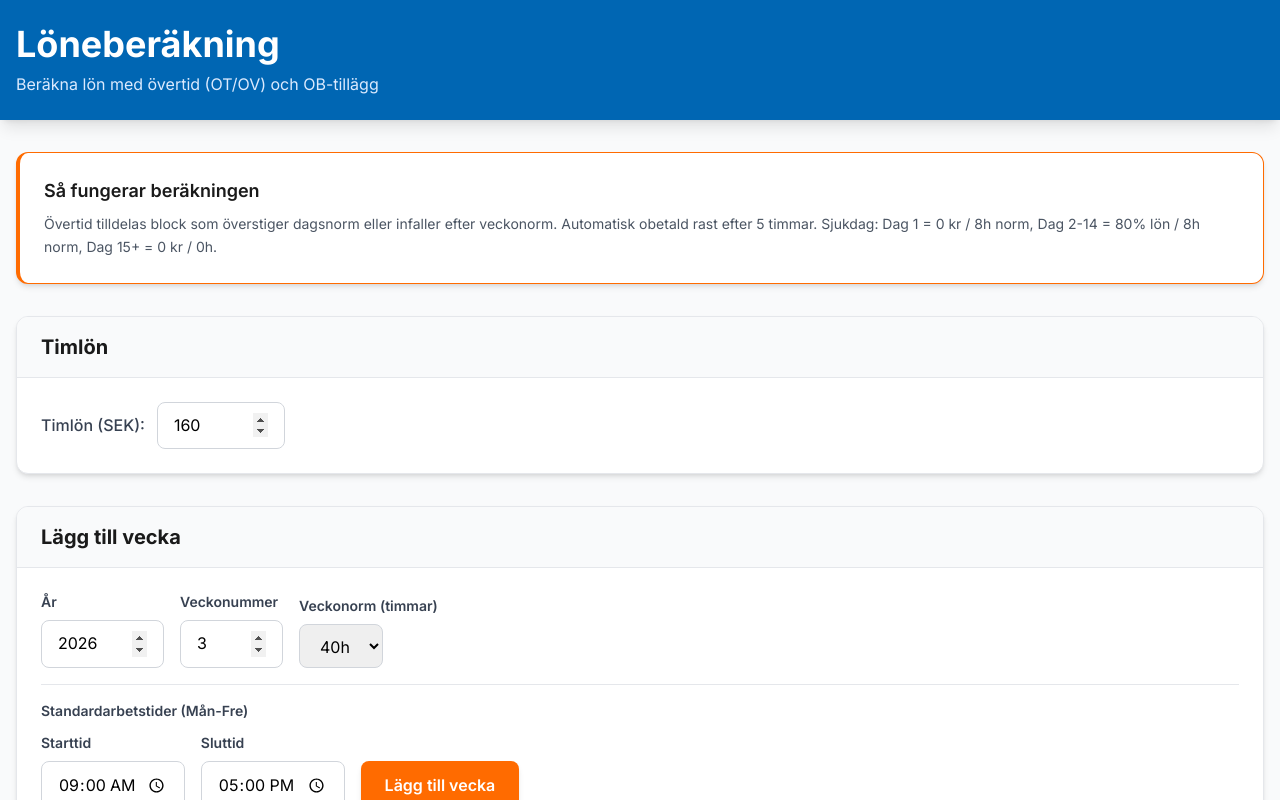
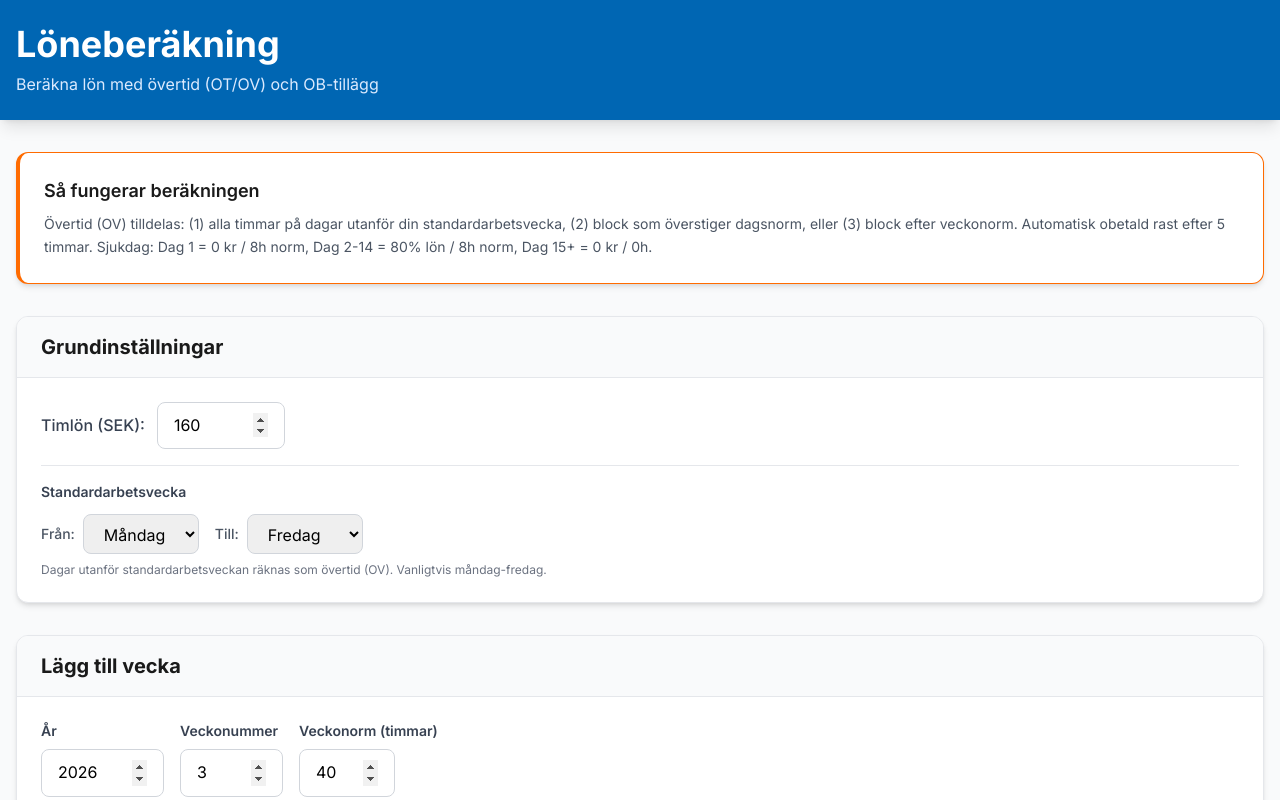
Before and after one commit to mendi-git/wage-calc, a React (Vite) app: page / in a window 1280 px wide. Shown: the top 800 px of the page. Built offline with nearby package versions, Linux system fonts and the light colour scheme.

Commit message:
added definititon of standard week

```diff
--- a/src/App.tsx
+++ b/src/App.tsx
@@ -1,5 +1,5 @@
 import React, { useState } from 'react';
-import { Week, CalculationResult, WorkDay } from './types';
+import { Week, CalculationResult, WorkDay, DayOfWeekNumber } from './types';
 import { WeekInput } from './components/WeekInput';
 import { Summary } from './components/Summary';
 import { calculateWages } from './utils/wageCalculator';
@@ -8,6 +8,8 @@ import { getDateFromWeekAndDay } from './utils/timeUtils';
 function App() {
   const [weeks, setWeeks] = useState<Week[]>([]);
   const [hourlyWage, setHourlyWage] = useState<number>(160);
+  const [workWeekStart, setWorkWeekStart] = useState<DayOfWeekNumber>(1); // Monday
+  const [workWeekEnd, setWorkWeekEnd] = useState<DayOfWeekNumber>(5); // Friday
   const [result, setResult] = useState<CalculationResult | null>(null);
 
   const handleAddWeek = (week: Week) => {
@@ -73,7 +75,7 @@ function App() {
       return;
     }
 
-    const calculationResult = calculateWages(weeks, hourlyWage);
+    const calculationResult = calculateWages(weeks, hourlyWage, workWeekStart, workWeekEnd);
     setResult(calculationResult);
 
     // Scroll to results
@@ -102,7 +104,7 @@ function App() {
           <div className="p-6">
             <h2 className="text-lg font-semibold text-byggnads-dark mb-2">Så fungerar beräkningen</h2>
             <p className="text-byggnads-gray-600 text-sm leading-relaxed">
-              Övertid tilldelas block som överstiger dagsnorm eller infaller efter veckonorm.
+              Övertid (OV) tilldelas: (1) alla timmar på dagar utanför din standardarbetsvecka, (2) block som överstiger dagsnorm, eller (3) block efter veckonorm.
               Automatisk obetald rast efter 5 timmar. Sjukdag: Dag 1 = 0 kr / 8h norm, Dag 2-14 = 80% lön / 8h norm, Dag 15+ = 0 kr / 0h.
             </p>
           </div>
@@ -110,9 +112,10 @@ function App() {
 
         <div className="card mb-8">
           <div className="bg-byggnads-gray-50 px-6 py-4 border-b border-byggnads-gray-200">
-            <h2 className="text-xl font-bold text-byggnads-dark">Timlön</h2>
+            <h2 className="text-xl font-bold text-byggnads-dark">Grundinställningar</h2>
           </div>
-          <div className="p-6">
+          <div className="p-6 space-y-4">
+            <div className="flex flex-wrap items-center gap-6">
               <label className="flex items-center gap-3">
                 <span className="text-byggnads-gray-700 font-medium">Timlön (SEK):</span>
                 <input
@@ -126,6 +129,51 @@ function App() {
                 />
               </label>
             </div>
+
+            <div className="border-t border-byggnads-gray-200 pt-4">
+              <h3 className="text-sm font-semibold text-byggnads-gray-700 mb-3">
+                Standardarbetsvecka
+              </h3>
+              <div className="flex flex-wrap items-center gap-4">
+                <label className="flex items-center gap-2">
+                  <span className="text-sm text-byggnads-gray-600 font-medium">Från:</span>
+                  <select
+                    value={workWeekStart}
+                    onChange={(e) => setWorkWeekStart(parseInt(e.target.value) as DayOfWeekNumber)}
+                    className="input-field py-2"
+                  >
+                    <option value={1}>Måndag</option>
+                    <option value={2}>Tisdag</option>
+                    <option value={3}>Onsdag</option>
+                    <option value={4}>Torsdag</option>
+                    <option value={5}>Fredag</option>
+                    <option value={6}>Lördag</option>
+                    <option value={7}>Söndag</option>
+                  </select>
+                </label>
+
+                <label className="flex items-center gap-2">
+                  <span className="text-sm text-byggnads-gray-600 font-medium">Till:</span>
+                  <select
+                    value={workWeekEnd}
+                    onChange={(e) => setWorkWeekEnd(parseInt(e.target.value) as DayOfWeekNumber)}
+                    className="input-field py-2"
+                  >
+                    <option value={1}>Måndag</option>
+                    <option value={2}>Tisdag</option>
+                    <option value={3}>Onsdag</option>
+                    <option value={4}>Torsdag</option>
+                    <option value={5}>Fredag</option>
+                    <option value={6}>Lördag</option>
+                    <option value={7}>Söndag</option>
+                  </select>
+                </label>
+              </div>
+              <p className="text-xs text-byggnads-gray-500 mt-2">
+                Dagar utanför standardarbetsveckan räknas som övertid (OV). Vanligtvis måndag-fredag.
+              </p>
+            </div>
+          </div>
         </div>
 
         <WeekInput
@@ -134,6 +182,8 @@ function App() {
           onUpdateWeek={handleUpdateWeek}
           onDeleteWeek={handleDeleteWeek}
           onCopyWeek={handleCopyWeek}
+          workWeekStart={workWeekStart}
+          workWeekEnd={workWeekEnd}
         />
 
         {weeks.length > 0 && (
--- a/src/components/WeekInput.tsx
+++ b/src/components/WeekInput.tsx
@@ -1,5 +1,5 @@
 import React, { useState } from 'react';
-import { Week, WorkDay, WeeklyNorm, DayOfWeek } from '../types';
+import { Week, WorkDay, WeeklyNorm, DayOfWeek, DayOfWeekNumber } from '../types';
 import { getISOWeek, getDateFromWeekAndDay } from '../utils/timeUtils';
 import { DayRow } from './DayRow';
 
@@ -9,6 +9,8 @@ interface WeekInputProps {
   onUpdateWeek: (week: Week) => void;
   onDeleteWeek: (weekId: string) => void;
   onCopyWeek: (week: Week) => void;
+  workWeekStart: DayOfWeekNumber;
+  workWeekEnd: DayOfWeekNumber;
 }
 
 const DAY_ORDER: DayOfWeek[] = ['Monday', 'Tuesday', 'Wednesday', 'Thursday', 'Friday', 'Saturday', 'Sunday'];
@@ -19,6 +21,8 @@ export const WeekInput: React.FC<WeekInputProps> = ({
   onUpdateWeek,
   onDeleteWeek,
   onCopyWeek,
+  workWeekStart,
+  workWeekEnd,
 }) => {
   const [selectedYear, setSelectedYear] = useState(new Date().getFullYear());
   const [selectedWeek, setSelectedWeek] = useState(getISOWeek(new Date()).week);
@@ -35,17 +39,28 @@ export const WeekInput: React.FC<WeekInputProps> = ({
       return;
     }
 
-    // Create all 7 days (Mon-Sun), but only pre-fill Mon-Fri with times
+    // Helper function to check if a day is within the work week
+    const isInWorkWeek = (dayNum: number): boolean => {
+      if (workWeekStart <= workWeekEnd) {
+        // Normal week (e.g., Monday=1 to Friday=5)
+        return dayNum >= workWeekStart && dayNum <= workWeekEnd;
+      } else {
+        // Wrap-around week (e.g., Saturday=6 to Tuesday=2)
+        return dayNum >= workWeekStart || dayNum <= workWeekEnd;
+      }
+    };
+
+    // Create all 7 days (Mon-Sun), pre-fill days within work week
     const days: WorkDay[] = DAY_ORDER.map((dayOfWeek, index) => {
       const dayNum = index + 1; // Monday = 1, Sunday = 7
       const date = getDateFromWeekAndDay(selectedYear, selectedWeek, dayNum);
-      const isWeekday = index < 5; // Monday-Friday
+      const isWorkDay = isInWorkWeek(dayNum);
 
       return {
         date,
         dayOfWeek,
-        startTime: isWeekday ? defaultStartTime : undefined,
-        endTime: isWeekday ? defaultEndTime : undefined,
+        startTime: isWorkDay ? defaultStartTime : undefined,
+        endTime: isWorkDay ? defaultEndTime : undefined,
         isSick: false,
       };
     });
@@ -118,15 +133,16 @@ export const WeekInput: React.FC<WeekInputProps> = ({
                 <label className="block text-sm font-semibold text-byggnads-gray-700 mb-2">
                   Veckonorm (timmar)
                 </label>
-                <select
+                <input
+                  type="number"
                   value={weeklyNorm}
-                  onChange={(e) => setWeeklyNorm(parseInt(e.target.value) as WeeklyNorm)}
-                  className="input-field"
-                >
-                  <option value={40}>40h</option>
-                  <option value={48}>48h</option>
-                  <option value={50}>50h</option>
-                </select>
+                  onChange={(e) => setWeeklyNorm(parseFloat(e.target.value) || 40)}
+                  className="input-field w-24"
+                  min="0"
+                  max="168"
+                  step="0.5"
+                  placeholder="40"
+                />
               </div>
             </div>
 
@@ -167,7 +183,7 @@ export const WeekInput: React.FC<WeekInputProps> = ({
                 </button>
               </div>
               <p className="text-xs text-byggnads-gray-500 mt-3">
-                Dessa tider tillämpas på måndag till fredag när veckan läggs till. Lördag och söndag lämnas tomma men kan redigeras efter behov.
+                Dessa tider tillämpas på dagar inom din standardarbetsvecka när veckan läggs till. Övriga dagar lämnas tomma men kan redigeras efter behov.
               </p>
             </div>
           </div>
--- a/src/types/index.ts
+++ b/src/types/index.ts
@@ -1,6 +1,8 @@
 export type DayOfWeek = 'Monday' | 'Tuesday' | 'Wednesday' | 'Thursday' | 'Friday' | 'Saturday' | 'Sunday';
 
-export type WeeklyNorm = 40 | 48 | 50;
+export type DayOfWeekNumber = 1 | 2 | 3 | 4 | 5 | 6 | 7; // Monday=1, Sunday=7
+
+export type WeeklyNorm = number;
 
 export interface WorkDay {
   date: string; // ISO date string (YYYY-MM-DD)
--- a/src/utils/blockUtils.ts
+++ b/src/utils/blockUtils.ts
@@ -23,10 +23,23 @@ export function ovType(b: TimeBlock): OVType {
   return 'OVA';
 }
 
+function isOutsideWorkWeek(dayOfWeek: number, workWeekStart: number, workWeekEnd: number): boolean {
+  // Handle wrap-around weeks (e.g., Thursday to Monday = 4 to 1)
+  if (workWeekStart <= workWeekEnd) {
+    // Normal week (e.g., Monday=1 to Friday=5)
+    return dayOfWeek < workWeekStart || dayOfWeek > workWeekEnd;
+  } else {
+    // Wrap-around week (e.g., Saturday=6 to Tuesday=2)
+    return dayOfWeek < workWeekStart && dayOfWeek > workWeekEnd;
+  }
+}
+
 export function classifyBlocks(
   normalBlocks: TimeBlock[],
   sickEntries: SickEntry[],
-  weekNorm: WeeklyNorm
+  weekNorm: WeeklyNorm,
+  workWeekStart: number = 1,
+  workWeekEnd: number = 5
 ): ClassifiedBlock[] {
   normalBlocks.sort((a, b) => a.start.getTime() - b.start.getTime());
 
@@ -94,19 +107,32 @@ export function classifyBlocks(
     }
     const dayNormMin = dailyNormMinCache[dK];
 
+    // Check if this day is outside the standard work week
+    const dayOfWeek = b.start.getDay() || 7; // Convert Sunday=0 to 7
+    const isOutsideStandardWeek = isOutsideWorkWeek(dayOfWeek, workWeekStart, workWeekEnd);
+
     const isDailyExcess = dayNormMin > 0 && dayMins[dK] >= dayNormMin;
     const isAfterBoundary = !!afterBoundary.get(b);
 
-    const eligibleForOV = isDailyExcess || isAfterBoundary;
     let isOV = false;
     let bonus: OBType | OVType | null = null;
 
-    if (eligibleForOV && ovBlocksNeeded > 0) {
+    // Days outside standard work week are ALWAYS overtime
+    if (isOutsideStandardWeek) {
       isOV = true;
       bonus = ovType(b);
-      ovBlocksNeeded--;
+      if (ovBlocksNeeded > 0) ovBlocksNeeded--; // Still consume from the pool
     } else {
-      bonus = obType(b);
+      // For days inside the work week, use normal logic
+      const eligibleForOV = isDailyExcess || isAfterBoundary;
+
+      if (eligibleForOV && ovBlocksNeeded > 0) {
+        isOV = true;
+        bonus = ovType(b);
+        ovBlocksNeeded--;
+      } else {
+        bonus = obType(b);
+      }
     }
 
     classified.push({ block: b, isOV, bonus });
--- a/src/utils/wageCalculator.ts
+++ b/src/utils/wageCalculator.ts
@@ -35,7 +35,12 @@ function buildSickIndexMap(weeks: Week[]): Record<string, number> {
   return map;
 }
 
-export function calculateWages(weeks: Week[], hourlyWage: number): CalculationResult {
+export function calculateWages(
+  weeks: Week[],
+  hourlyWage: number,
+  workWeekStart: number = 1,
+  workWeekEnd: number = 5
+): CalculationResult {
   const sickIndexByDate = buildSickIndexMap(weeks);
   const weekBreakdowns: WeekBreakdown[] = [];
 
@@ -61,7 +66,7 @@ export function calculateWages(weeks: Week[], hourlyWage: number): CalculationRe
   };
 
   for (const week of weeks) {
-    const weekBreakdown = calculateWeek(week, hourlyWage, sickIndexByDate);
+    const weekBreakdown = calculateWeek(week, hourlyWage, sickIndexByDate, workWeekStart, workWeekEnd);
     weekBreakdowns.push(weekBreakdown);
 
     // Add to grand total
@@ -91,7 +96,9 @@ export function calculateWages(weeks: Week[], hourlyWage: number): CalculationRe
 function calculateWeek(
   week: Week,
   hourlyWage: number,
-  sickIndexByDate: Record<string, number>
+  sickIndexByDate: Record<string, number>,
+  workWeekStart: number,
+  workWeekEnd: number
 ): WeekBreakdown {
   // Separate normal work days and sick days
   const normalDays = week.days.filter(d => !d.isSick && d.startTime && d.endTime);
@@ -113,7 +120,7 @@ function calculateWeek(
   });
 
   // Classify blocks
-  const classified = classifyBlocks(normalBlocks, sickEntries, week.weeklyNorm);
+  const classified = classifyBlocks(normalBlocks, sickEntries, week.weeklyNorm, workWeekStart, workWeekEnd);
 
   // Build daily aggregation
   const dailyMap: Record<string, {
```
Lines whose indentation alone changed are shown as unchanged.
